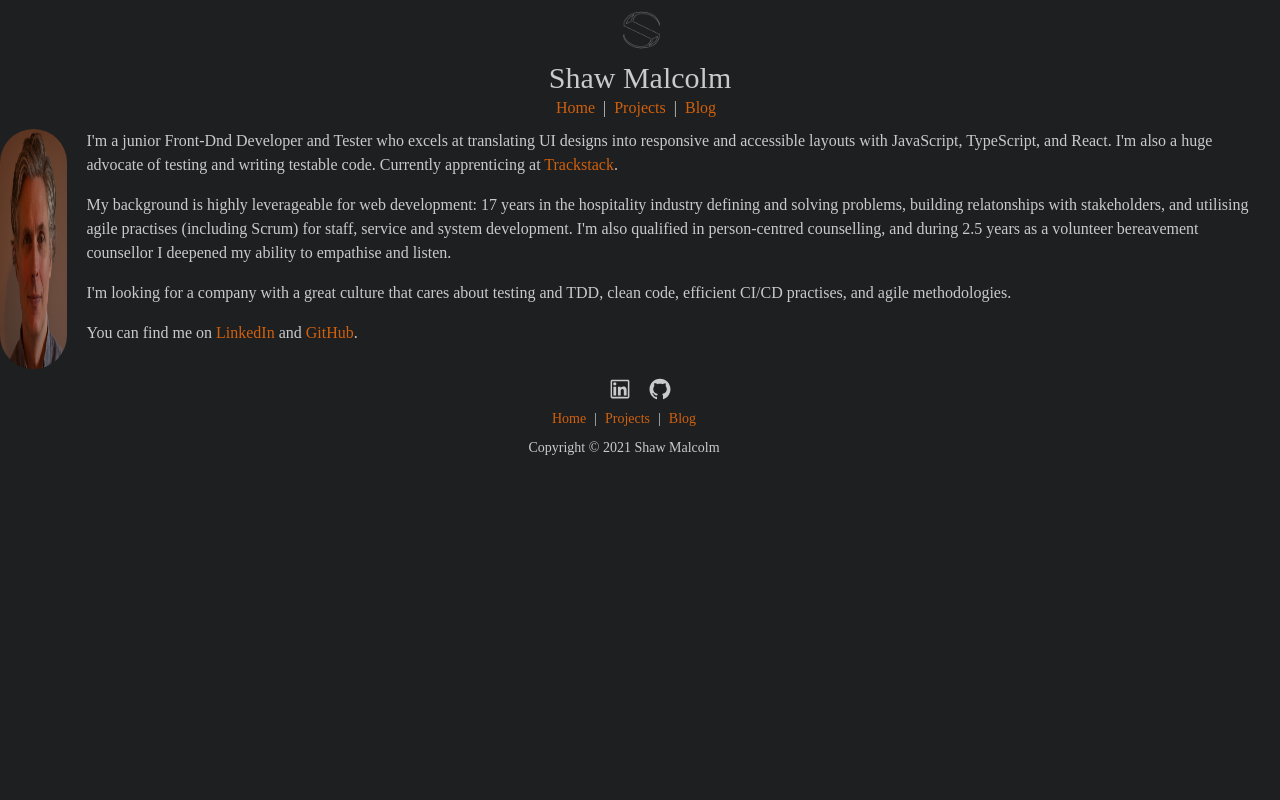
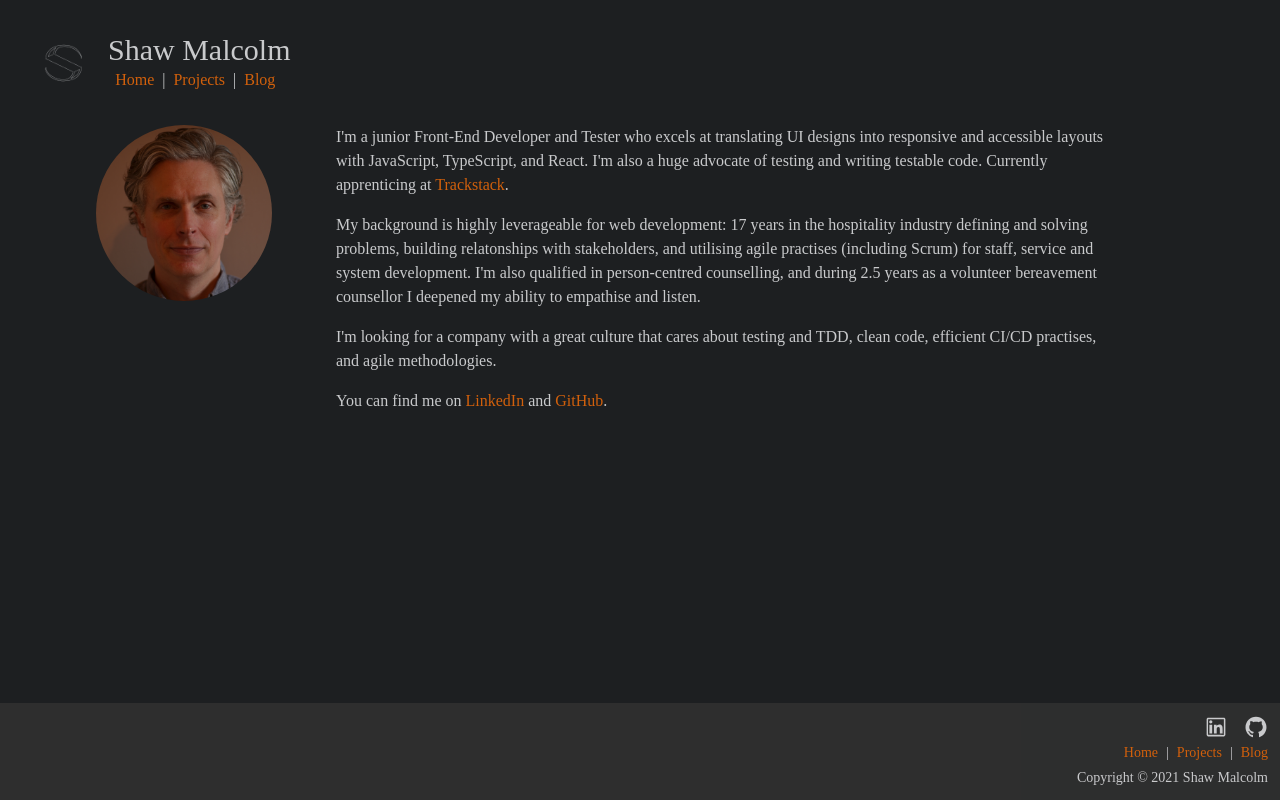
Before and after one commit to dwyafon/shaw-malcolm-portfolio, a Next.js app: page / in a window 1280 px wide. Built offline with nearby package versions, Linux system fonts and the light colour scheme; a web font is replaced by a local one.

Commit message:
finish adding responsiveness for all widths

```diff
--- a/components/footer.js
+++ b/components/footer.js
@@ -4,15 +4,15 @@ import { IconContext } from 'react-icons'
 
 const Footer = () => {
   return (
-    <div className='footer flex flex-col justify-center items-center mb-4'>
+    <div className='footer mt-4 lg:bg-charcoal lg:bg-opacity-90 lg:p-3 sm:flex sm:flex-shrink-0 sm:flex-col sm:items-center lg:self-end lg:fixed lg:bottom-0 lg:justify-items-center lg:items-end'>
       <IconContext.Provider value={{ size: '1.5rem' }}>
-        <div className='icons flex mb-2'>
+        <div className='icons flex mb-2 lg:mb-1 space-x-6 lg:space-x-2'>
           <a
             href='https://www.linkedin.com/in/shawmalcolm/'
             referrerPolicy='no-referrer'
             target='_blank'
           >
-            <AiOutlineLinkedin className='mx-2' />
+            <AiOutlineLinkedin className='' />
           </a>
           <a
             href='https://github.com/dwyafon'
@@ -20,12 +20,12 @@ const Footer = () => {
             target='_blank'
           ></a>
 
-          <AiOutlineGithub className='mx-2' />
+          <AiOutlineGithub className='' />
         </div>
       </IconContext.Provider>
 
-      <div className='mb-2'>
-        <ul className='flex text-sm mr-8'>
+      <div className='mb-1'>
+        <ul className='flex text-sm'>
           <Link href='/'>
             <a className='mx-2 anchor'>Home</a>
           </Link>
@@ -35,11 +35,13 @@ const Footer = () => {
           </Link>
           |
           <Link href='/blog'>
-            <a className='mx-2 anchor'>Blog</a>
+            <a className='mx-2 lg:mr-0 anchor'>Blog</a>
           </Link>
         </ul>
       </div>
-      <div className='text-sm mr-8 mb-2'>Copyright &copy; {new Date().getFullYear()} Shaw Malcolm</div>
+      <div className='text-sm'>
+        Copyright &copy; {new Date().getFullYear()} Shaw Malcolm
+      </div>
     </div>
   )
 }
--- a/components/navbar.js
+++ b/components/navbar.js
@@ -3,7 +3,8 @@ import Image from 'next/image'
 
 const Navbar = () => {
   return (
-    <div className='flex flex-col items-center mb-2'>
+    <div className='flex flex-col sm:items-center mb-2 lg:items-start lg:m-8'>
+      <div className='flex flex-col items-center lg:flex-row lg:justify-start'>
         <Link href='/'>
           <Image
             className=''
@@ -13,8 +14,7 @@ const Navbar = () => {
             height={60}
           />
         </Link>
-
-      <div className='flex flex-col items-center'>
+        <div className='flex flex-col items-center lg:mx-4'>
           <h2 className='text-3xl'>Shaw Malcolm</h2>
           <ul className='flex text-base'>
             <Link href='/'>
@@ -31,6 +31,7 @@ const Navbar = () => {
           </ul>
         </div>
       </div>
+    </div>
   )
 }
 
--- a/pages/index.js
+++ b/pages/index.js
@@ -1,84 +1,86 @@
-import Head from "next/head";
-import Navbar from "../components/navbar";
-import Footer from "../components/footer";
-import Image from "next/image";
+import Head from 'next/head'
+import Navbar from '../components/navbar'
+import Footer from '../components/footer'
+// import Image from "next/image";
 
 export default function Home() {
   return (
     <>
-      {" "}
+      {' '}
       <Head>
         <title>Shaw Malcolm - Developer and Tester</title>
-        <link rel="icon" href="/favicon.ico" />
-        <link href="public/fonts/style.css" rel="stylesheet" />
+        <link rel='icon' href='/favicon.ico' />
+        <link href='public/fonts/style.css' rel='stylesheet' />
       </Head>
       <Navbar />
-      <div className="flex flex-col lg:flex-row">
-        <div className="flex justify-center mb-2">
-          <Image
-            src="/images/shaw-profile-250.png"
-            alt="Shaw Malcolm profile photo"
-            width={150}
-            height={150}
-            className="rounded-full profile h-2 w-2"
+      <div className='flex'>
+        <div className='flex sm:flex-col sm:flex-nowrap '>
+          <div className='flex sm:flex-col lg:flex-row lg:flex-nowrap lg:mx-24'>
+            <div className='flex justify-center flex-shrink-0 mb-2 '>
+              <img
+                src='/images/shaw-profile-250.png'
+                alt='Shaw Malcolm profile photo'
+                className='flex justify-center rounded-full profile sm:h-44 sm:w-44 xl:h-'
               />
             </div>
 
-        <div className="mx-5">
-          <p className="mb-4">
-            I'm a junior Front-Dnd Developer and Tester who excels at
-            translating UI designs into responsive and accessible layouts with
-            JavaScript, TypeScript, and React. I'm also a huge advocate of
-            testing and writing testable code. Currently apprenticing at{" "}
+            <div className='mx-5 sm:mx-4 md:mx-16 lg:mx-16'>
+              <p className='mb-4'>
+                I'm a junior Front-End Developer and Tester who excels at
+                translating UI designs into responsive and accessible layouts
+                with JavaScript, TypeScript, and React. I'm also a huge advocate
+                of testing and writing testable code. Currently apprenticing at{' '}
                 <a
-              className="text-orange"
-              href="https://trackstack.in/"
-              referrerPolicy="no-referrer"
-              target="_blank"
+                  className='text-orange'
+                  href='https://trackstack.in/'
+                  referrerPolicy='no-referrer'
+                  target='_blank'
                 >
                   Trackstack
                 </a>
                 .
               </p>
-          <p className="mb-4">
-            My background is highly leverageable for web development: 17 years
-            in the hospitality industry defining and solving problems, building
-            relatonships with stakeholders, and utilising agile practises
-            (including Scrum) for staff, service and system development. I'm
-            also qualified in person-centred counselling, and during 2.5 years as
-            a volunteer bereavement counsellor I deepened my ability to
-            empathise and listen.
+              <p className='mb-4'>
+                My background is highly leverageable for web development: 17
+                years in the hospitality industry defining and solving problems,
+                building relatonships with stakeholders, and utilising agile
+                practises (including Scrum) for staff, service and system
+                development. I'm also qualified in person-centred counselling,
+                and during 2.5 years as a volunteer bereavement counsellor I
+                deepened my ability to empathise and listen.
               </p>
-          <p className="mb-4">
+              <p className='mb-4'>
                 I'm looking for a company with a great culture that cares about
-            testing and TDD, clean code, efficient CI/CD practises, and agile
-            methodologies.
+                testing and TDD, clean code, efficient CI/CD practises, and
+                agile methodologies.
               </p>
 
-          <p className="mb-8">
-            You can find me on{" "}
+              <p className='mb-8'>
+                You can find me on{' '}
                 <a
-              className="text-orange"
-              href="https://www.linkedin.com/in/shawmalcolm/"
-              referrerPolicy="no-referrer"
-              target="_blank"
+                  className='text-orange'
+                  href='https://www.linkedin.com/in/shawmalcolm/'
+                  referrerPolicy='no-referrer'
+                  target='_blank'
                 >
                   LinkedIn
-            </a>{" "}
-            and{" "}
+                </a>{' '}
+                and{' '}
                 <a
-              className="text-orange"
-              href="https://github.com/dwyafon"
-              referrerPolicy="no-referrer"
-              target="_blank"
+                  className='text-orange'
+                  href='https://github.com/dwyafon'
+                  referrerPolicy='no-referrer'
+                  target='_blank'
                 >
                   GitHub
                 </a>
-            .{" "}
+                .{' '}
               </p>
             </div>
           </div>
           <Footer />
+        </div>
+      </div>
     </>
-  );
+  )
 }
--- a/styles/globals.css
+++ b/styles/globals.css
@@ -20,18 +20,13 @@ body {
   border-bottom: 1px solid #d1600c;
 }
 
-/* .footer {
-  margin: 1rem;
-  padding: 1rem;
-  position: fixed;
-  bottom: 0;
-  width: 100%;
-  margin-top: 5rem;
+.footer {
+width: 100%;
+}
+
+/* .profile {
+  margin-right: 5rem;
 } */
-
-.profile {
-  margin-right: 5rem;
-}
 
 /* p {
   margin-bottom: 1rem;
--- a/tailwind.config.js
+++ b/tailwind.config.js
@@ -3,8 +3,16 @@ module.exports = {
   darkMode: false, // or 'media' or 'class'
   theme: {
     extend: {},
+    screens: {
+      'sm': '280px',
+      'md': '768px',
+      'lg': '1024px',
+      'xl': "1280px",
+      'xxl': "1536px"
+    },
     colors: {
-      'orange': '#d1600c'
+      'orange': '#d1600c',
+      'charcoal': '#303030'
     },
     minWidth: {
       '50': '50%',
```
Lines whose indentation alone changed are shown as unchanged.
